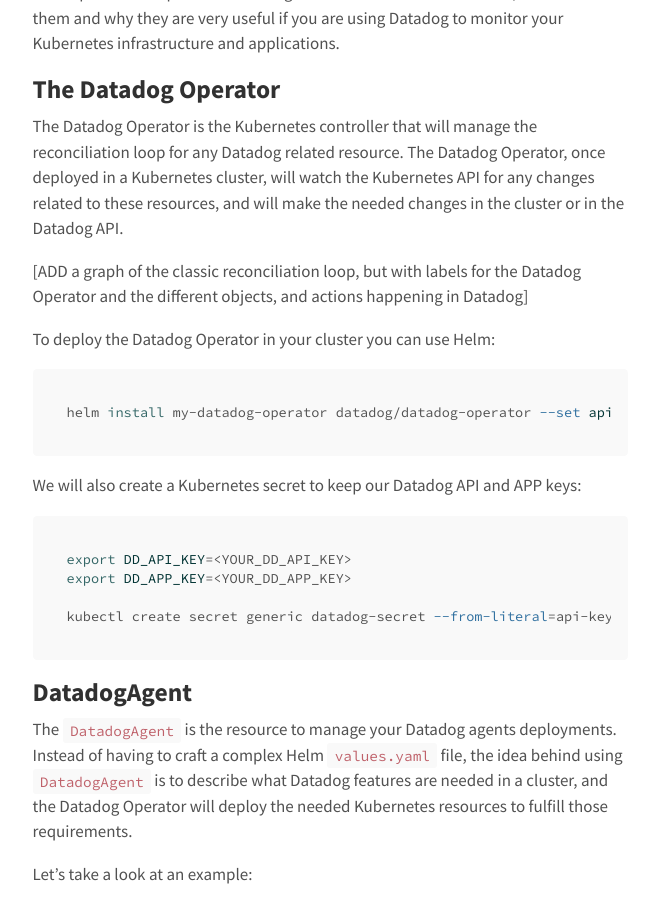
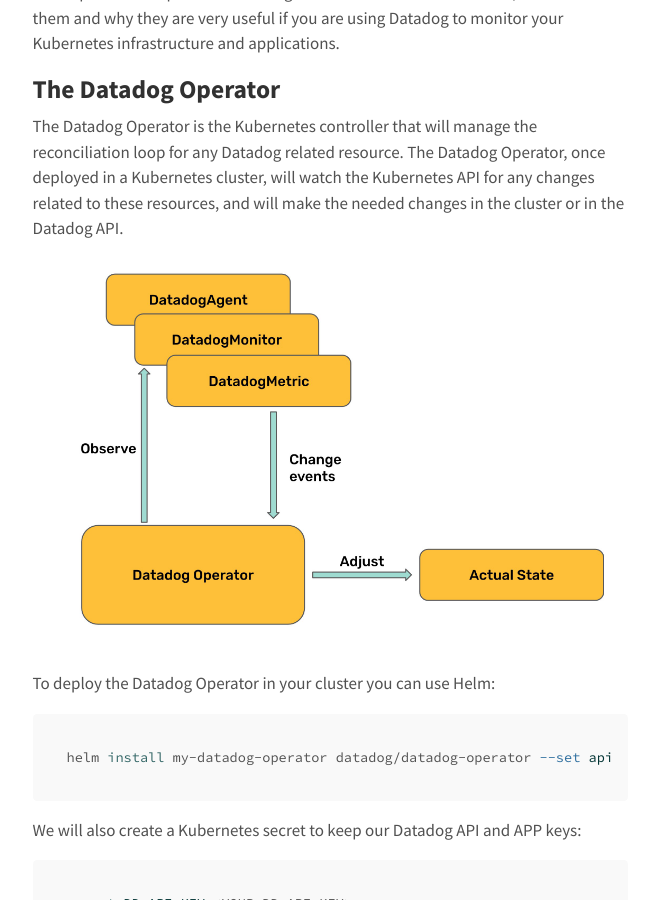
Before and after one commit to arapulido/arapulido.github.io, a Jekyll site: the page built from blog/_posts/2023-03-15-datadog-crds.markdown, in a window 1280 px wide and 900 px high, scrolled down 585 px. Shown: the whole window, without its empty margins (310-965 px from the left). Built offline with Jekyll 4.4.1, drawn with Linux system fonts in a browser that asks for light colours.

Commit message:
Add reconciliation loop image

```diff
--- a/blog/_posts/2023-03-15-datadog-crds.markdown
+++ b/blog/_posts/2023-03-15-datadog-crds.markdown
@@ -16,7 +16,7 @@ In this post we’ll explain the Datadog related CRDs that are available, how to
 
 The Datadog Operator is the Kubernetes controller that will manage the reconciliation loop for any Datadog related resource. The Datadog Operator, once deployed in a Kubernetes cluster, will watch the Kubernetes API for any changes related to these resources, and will make the needed changes in the cluster or in the Datadog API.
 
-[ADD a graph of the classic reconciliation loop, but with labels for the Datadog Operator and the different objects, and actions happening in Datadog]
+![Reconciliation Loop](/img/datadog_loop.jpg)
 
 To deploy the Datadog Operator in your cluster you can use Helm:
 
```
Also changed, not shown: img/datadog_loop.jpg (added).
